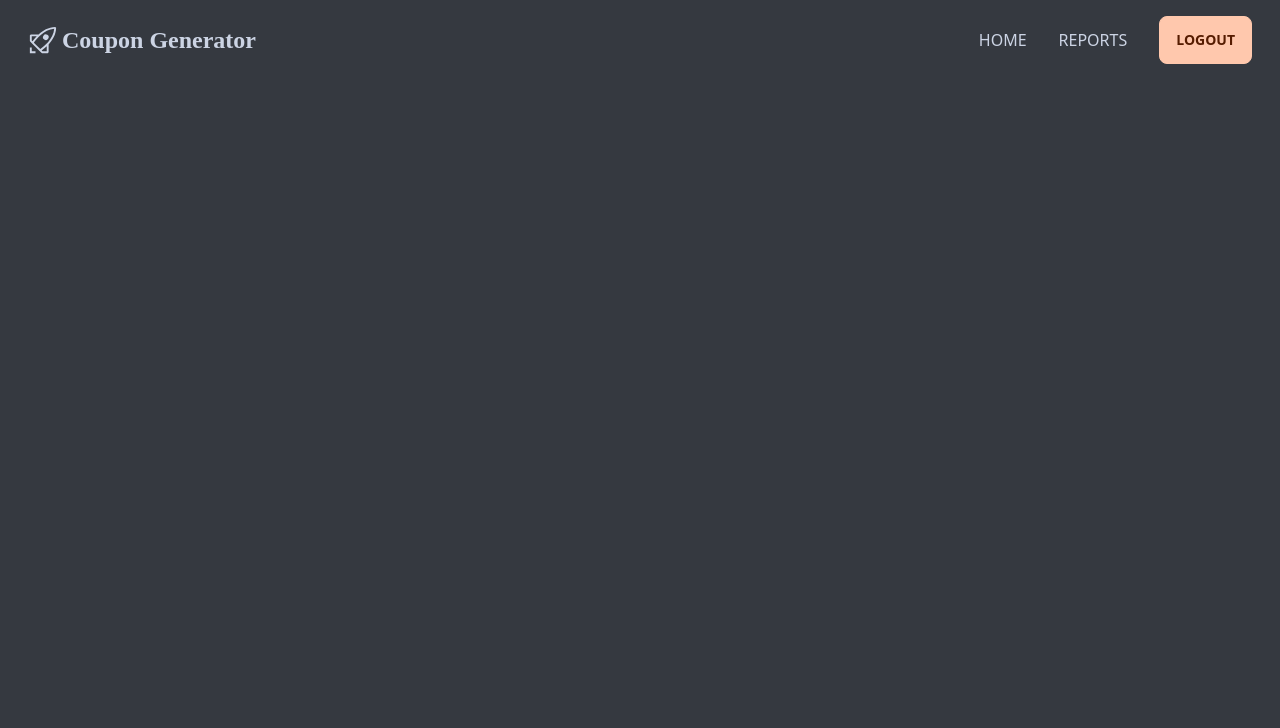
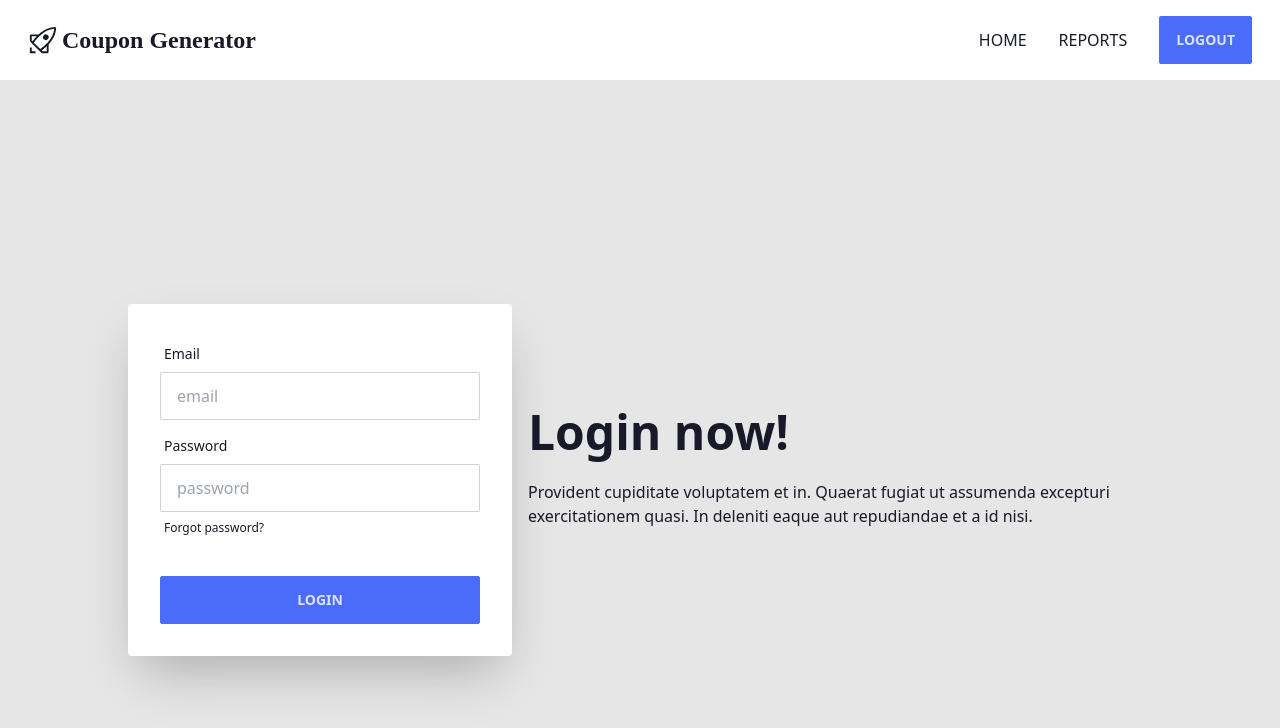
Before and after one commit to jinish08/LOCLOC5, a Next.js app: page / in a window 1280 px wide. Shown: the top 728 px of the page. Built offline with nearby package versions, Linux system fonts and the light colour scheme; no server answers.

Commit message:
added hero section

```diff
--- /dev/null
+++ b/components/Hero.jsx
@@ -0,0 +1,38 @@
+import React from 'react'
+
+const Hero = () => {
+    return (
+        <div className="hero min-h-screen bg-base-200">
+            <div className="hero-content flex-col lg:flex-row-reverse">
+                <div className="text-center w-[50%] lg:text-left">
+                    <h1 className="text-5xl font-bold">Login now!</h1>
+                    <p className="py-6">Provident cupiditate voluptatem et in. Quaerat fugiat ut assumenda excepturi exercitationem quasi. In deleniti eaque aut repudiandae et a id nisi.</p>
+                </div>
+                <div className="card w-[50%] flex-shrink-0 max-w-sm shadow-2xl bg-base-100">
+                    <div className="card-body">
+                        <div className="form-control">
+                            <label className="label">
+                                <span className="label-text">Email</span>
+                            </label>
+                            <input type="text" placeholder="email" className="input input-bordered" />
+                        </div>
+                        <div className="form-control">
+                            <label className="label">
+                                <span className="label-text">Password</span>
+                            </label>
+                            <input type="text" placeholder="password" className="input input-bordered" />
+                            <label className="label">
+                                <a href="#" className="label-text-alt link link-hover">Forgot password?</a>
+                            </label>
+                        </div>
+                        <div className="form-control mt-6">
+                            <button className="btn btn-primary">Login</button>
+                        </div>
+                    </div>
+                </div>
+            </div>
+        </div>
+    )
+}
+
+export default Hero
--- a/pages/index.js
+++ b/pages/index.js
@@ -2,6 +2,7 @@
 import Navbar from "../components/Navbar";
 import { UserAuth, UserContext } from "../context/AuthContext";
 import { useContext } from "react";
+import Hero from "../components/Hero";
 export default function Home() {
   const { createUser } = useContext(UserContext);
 
@@ -25,8 +26,7 @@
         <link rel="icon" href="/favicon.ico" />
       </Head>
       <Navbar />
-
-      {/* <button onClick={makeNewUserUsingFirebaseAuthContext}>Click</button> */}
+      <Hero />
     </div>
   );
 }
--- a/tailwind.config.js
+++ b/tailwind.config.js
@@ -13,28 +13,8 @@
   },
   plugins: [require("daisyui")],
   daisyui: {
-    themes: [
-      {
-        mytheme: {
-          primary: "#ffc8ad",
-
-          secondary: "#56f7ef",
-
-          accent: "#079e91",
-
-          neutral: "#201E24",
-
-          "base-100": "#353940",
-
-          info: "#3D9CF0",
-
-          success: "#17A173",
-
-          warning: "#FAD82E",
-
-          error: "#F94355",
-        },
-      },
+    themes: ["corporate"
     ],
+    darkMode:"corporate"
   },
 };
```
